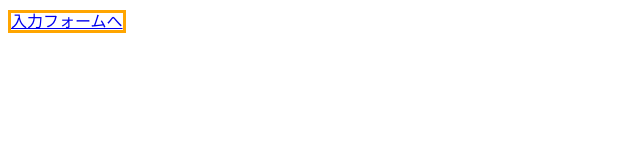
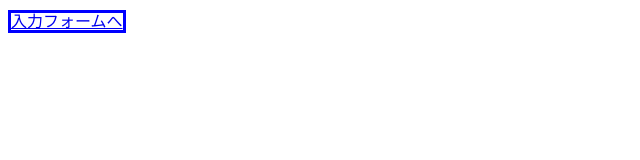
Before and after one commit to bantyo7100/conflict-test, a plain HTML site: page index.html in a window 1280 px wide. Shown: the whole page, without its empty margins (0-640 px from the left). Drawn offline with Linux system fonts and the light colour scheme.

Commit message:
htmlの編集2

```diff
--- a/index.html
+++ b/index.html
@@ -6,6 +6,6 @@
     <title>Document</title>
 </head>
 <body>
-    <a href="form.html" style="border: solid orange 3px;" target="_blank">入力フォームへ</a>
+    <a href="form.html" style="border: solid blue 3px;" target="_blank">入力フォームへ</a>
 </body>
 </html>
```
Also changed, not shown: form.html (+1 -1 lines).
